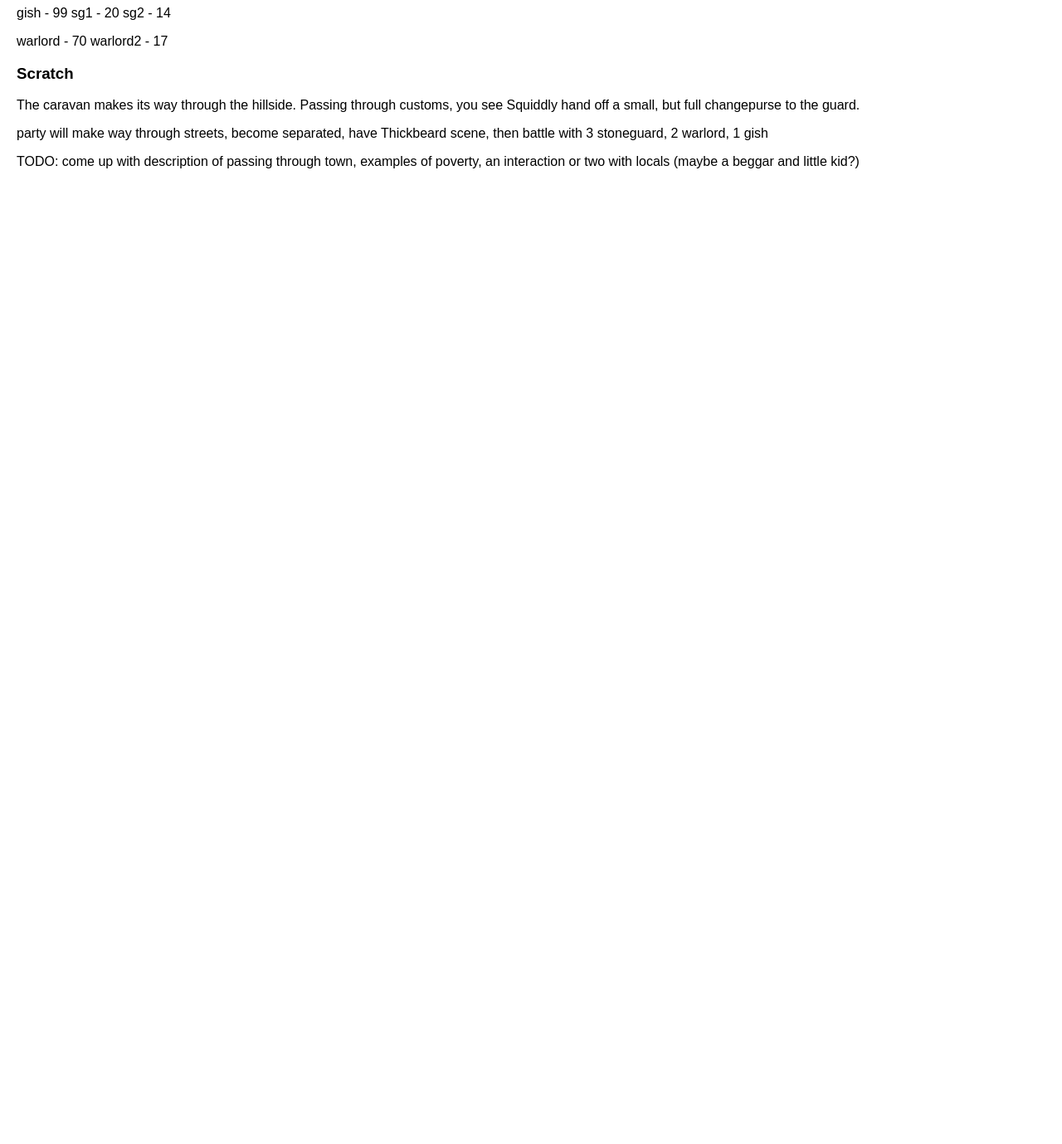
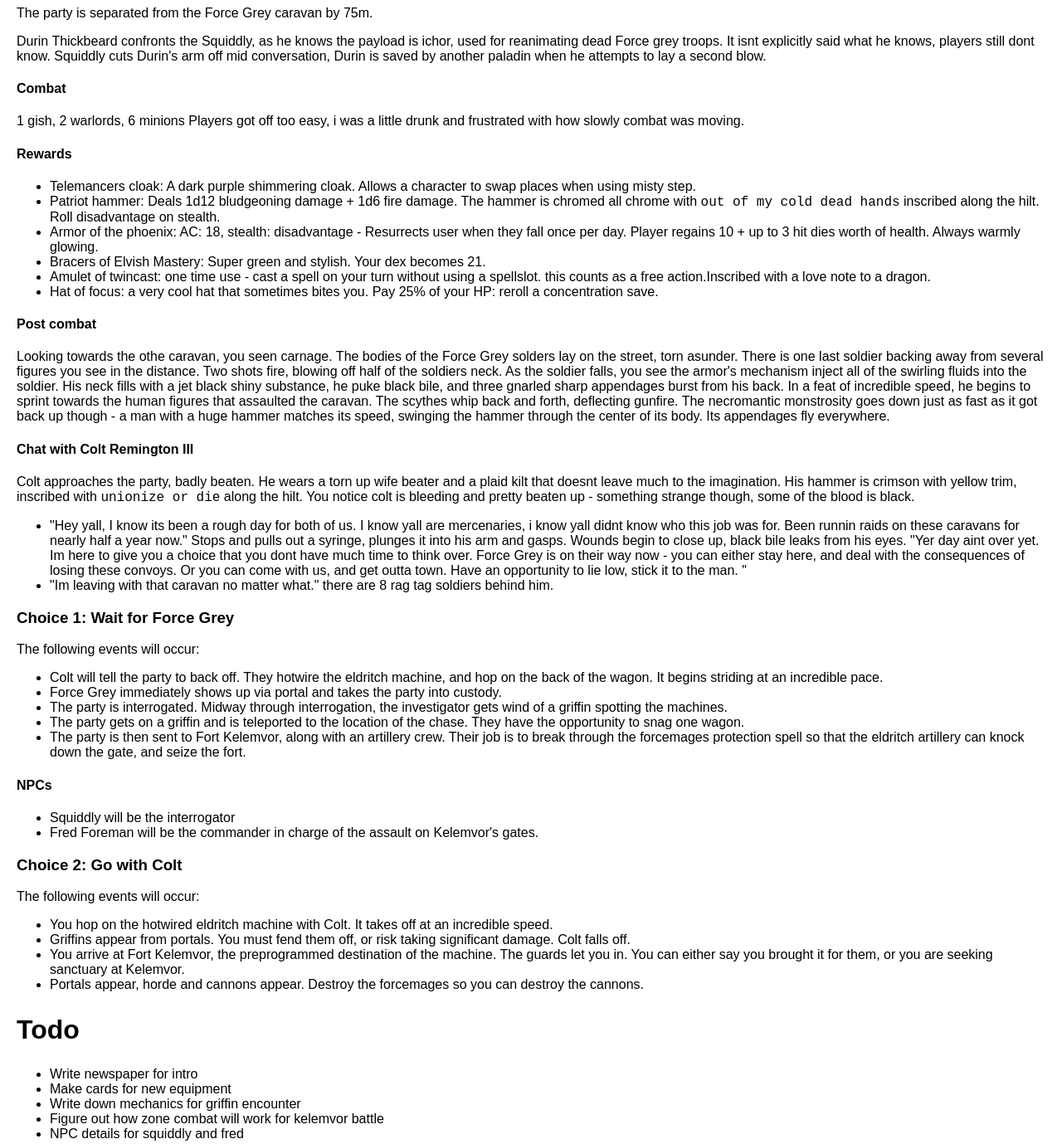
Before and after one commit to CallMeHK/campy, an Eleventy site: page notes/index.md in a window 1280 px wide. Shown: the part 2800-4179 px from the top of the page at 83% size. Before the commit the page ends 3020 px from the top, so only its background shows below. Built offline with nearby package versions, Linux system fonts and the light colour scheme; Eleventy itself is replaced by a stand-in of ours; files that its build step writes are made by us from their sources.

Commit message:
session 2

```diff
--- a/notes/index.md
+++ b/notes/index.md
@@ -109,15 +109,64 @@ A begger comes up to a party member, asking for money. Says he used to own a cor
 
 You look up to the rooftops - several dwarves are leaping from rooftop to rooftop
 
-gish - 99
-sg1 - 20
-sg2 - 14
+The party is separated from the Force Grey caravan by 75m.
 
-warlord - 70
-warlord2 - 17
+Durin Thickbeard confronts the Squiddly, as he knows the payload is ichor, used for reanimating dead Force grey troops. It isnt explicitly said what he knows, players still dont know. Squiddly cuts Durin's arm off mid conversation, Durin is saved by another paladin when he attempts to lay a second blow.
 
+#### Combat
 
+1 gish, 2 warlords, 6 minions
+Players got off too easy, i was a little drunk and frustrated with how slowly combat was moving.
 
+#### Rewards
+ - Telemancers cloak: A dark purple shimmering cloak. Allows a character to swap places when using misty step.
+ - Patriot hammer: Deals 1d12 bludgeoning damage + 1d6 fire damage. The hammer is chromed all chrome with `out of my cold dead hands` inscribed along the hilt. Roll disadvantage on stealth.
+ - Armor of the phoenix: AC: 18, stealth: disadvantage - Resurrects user when they fall once per day. Player regains 10 + up to 3 hit dies worth of health. Always warmly glowing.
+ - Bracers of Elvish Mastery: Super green and stylish. Your dex becomes 21.
+ - Amulet of twincast: one time use - cast a spell on your turn without using a spellslot. this counts as a free action.Inscribed with a love note to a dragon.
+ - Hat of focus: a very cool hat that sometimes bites you. Pay 25% of your HP: reroll a concentration save.
+
+#### Post combat
+
+Looking towards the othe caravan, you seen carnage. The bodies of the Force Grey solders lay on the street, torn asunder. There is one last soldier backing away from several figures you see in the distance. Two shots fire, blowing off half of the soldiers neck. As the soldier falls, you see the armor's mechanism inject all of the swirling fluids into the soldier. His neck fills with a jet black shiny substance, he puke black bile, and three gnarled sharp appendages burst from his back. In a feat of incredible speed, he begins to sprint towards the human figures that assaulted the caravan. The scythes whip back and forth, deflecting gunfire. The necromantic monstrosity goes down just as fast as it got back up though - a man with a huge hammer matches its speed, swinging the hammer through the center of its body. Its appendages fly everywhere.
+
+#### Chat with Colt Remington III
+
+Colt approaches the party, badly beaten. He wears a torn up wife beater and a plaid kilt that doesnt leave much to the imagination. His hammer is crimson with yellow trim, inscribed with `unionize or die` along the hilt. You notice colt is bleeding and pretty beaten up - something strange though, some of the blood is black.
+
+ - "Hey yall, I know its been a rough day for both of us. I know yall are mercenaries, i know yall didnt know who this job was for. Been runnin raids on these caravans for nearly half a year now." Stops and pulls out a syringe, plunges it into his arm and gasps. Wounds begin to close up, black bile leaks from his eyes. "Yer day aint over yet. Im here to give you a choice that you dont have much time to think over. Force Grey is on their way now - you can either stay here, and deal with the consequences of losing these convoys. Or you can come with us, and get outta town. Have an opportunity to lie low, stick it to the man. "
+ - "Im leaving with that caravan no matter what." there are 8 rag tag soldiers behind him.
+
+### Choice 1: Wait for Force Grey
+
+The following events will occur:
+
+ - Colt will tell the party to back off. They hotwire the eldritch machine, and hop on the back of the wagon. It begins striding at an incredible pace.
+ - Force Grey immediately shows up via portal and takes the party into custody.
+ - The party is interrogated. Midway through interrogation, the investigator gets wind of a griffin spotting the machines.
+ - The party gets on a griffin and is teleported to the location of the chase. They have the opportunity to snag one wagon.
+ - The party is then sent to Fort Kelemvor, along with an artillery crew. Their job is to break through the forcemages protection spell so that the eldritch artillery can knock down the gate, and seize the fort.
+
+#### NPCs
+ - Squiddly will be the interrogator
+ - Fred Foreman will be the commander in charge of the assault on Kelemvor's gates.
+
+### Choice 2: Go with Colt
+
+The following events will occur:
+
+ - You hop on the hotwired eldritch machine with Colt. It takes off at an incredible speed.
+ - Griffins appear from portals. You must fend them off, or risk taking significant damage. Colt falls off.
+ - You arrive at Fort Kelemvor, the preprogrammed destination of the machine. The guards let you in. You can either say you brought it for them, or you are seeking sanctuary at Kelemvor.
+ - Portals appear, horde and cannons appear. Destroy the forcemages so you can destroy the cannons.
+
+## Todo
+
+ - Write newspaper for intro
+ - Make cards for new equipment
+ - Write down mechanics for griffin encounter
+ - Figure out how zone combat will work for kelemvor battle
+ - NPC details for squiddly and fred
 
 ### Scratch
 The caravan makes its way through the hillside. Passing through customs, you see Squiddly hand off a small, but full changepurse to the guard.
```
Also changed, not shown: 1 other file.
